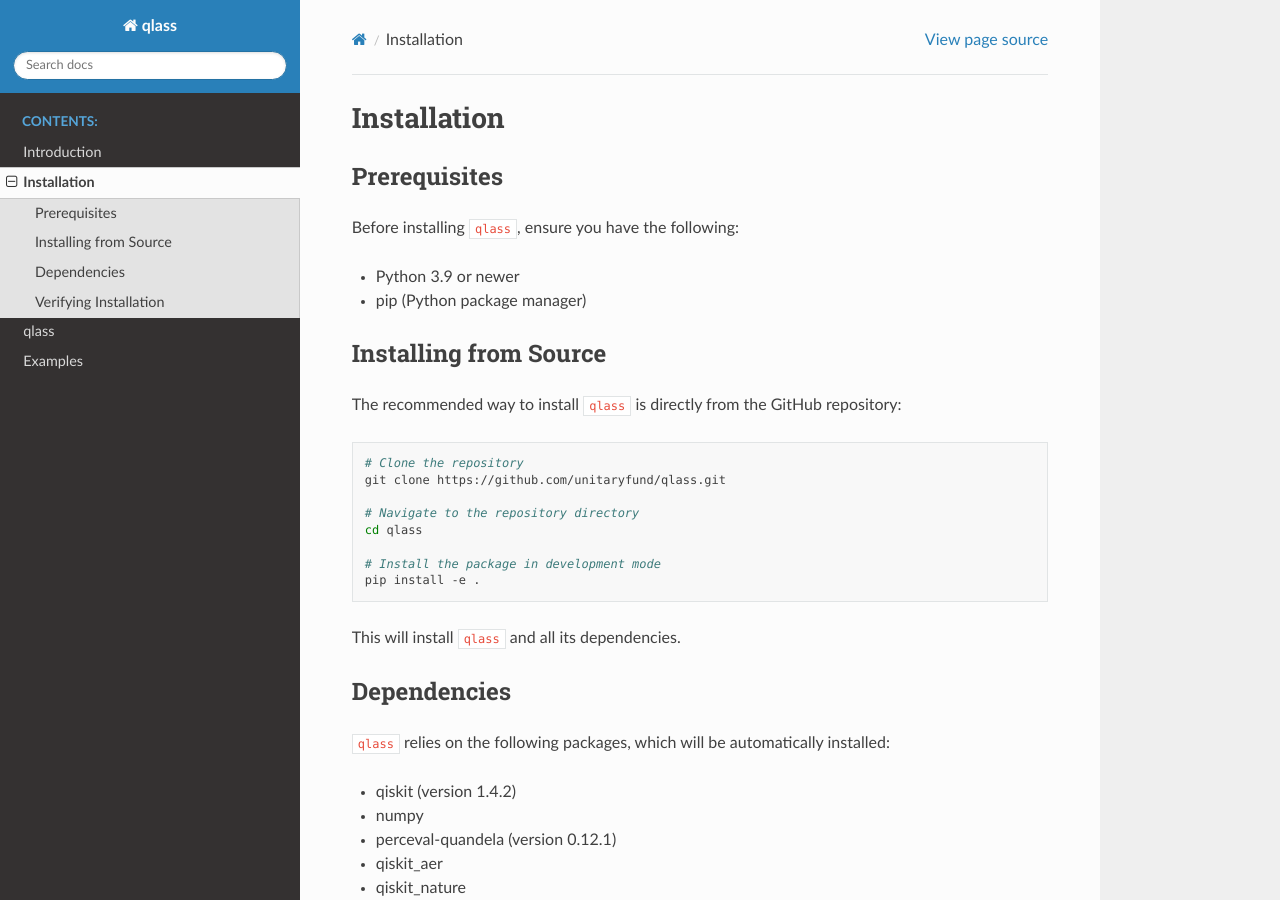
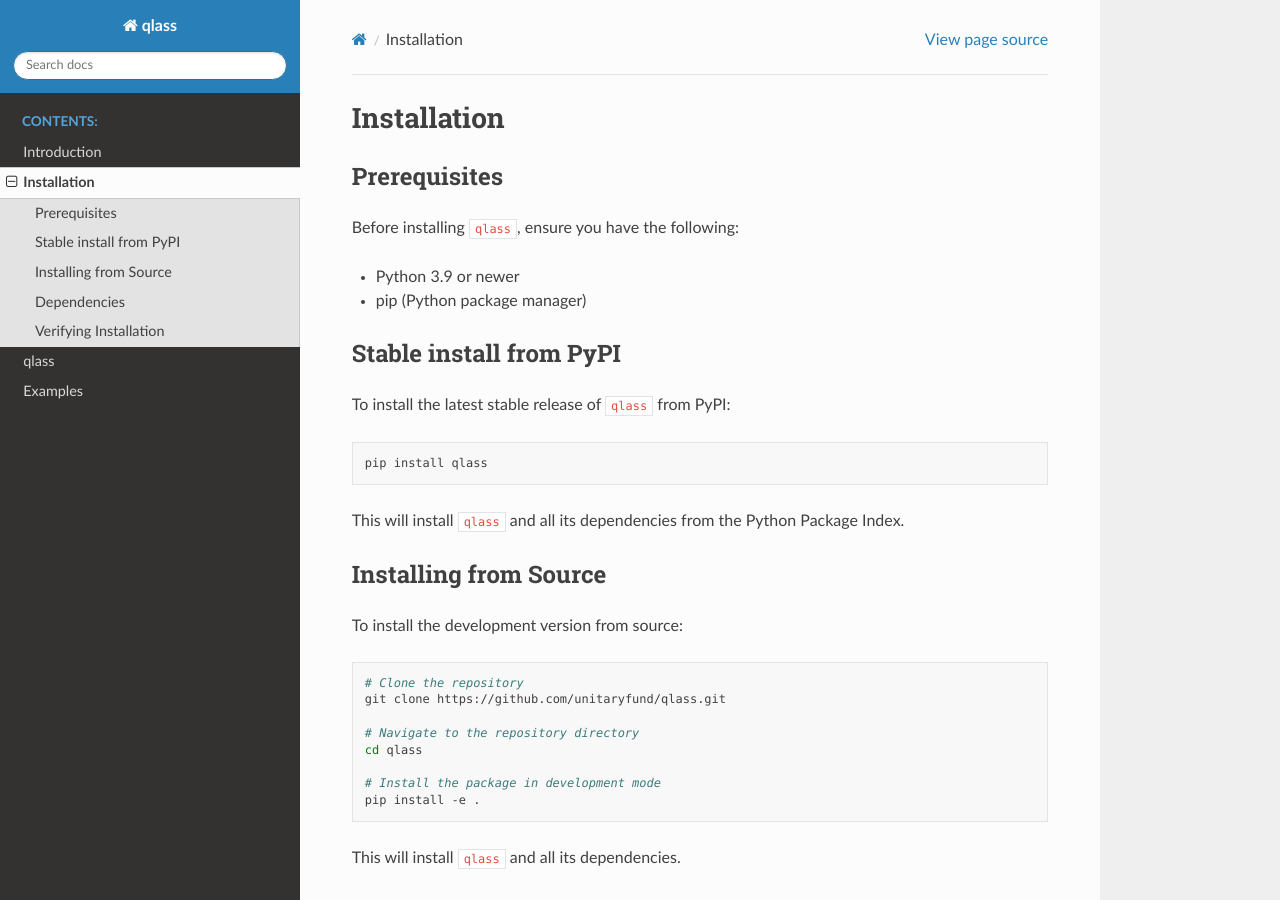
Before and after one commit to unitaryfoundation/qlass, a Sphinx documentation site: the page built from docs/installation.rst, in a window 1280 px wide and 900 px high. Built offline with Sphinx 7.4.7 and the Read the Docs theme 3.1.0, drawn with Linux system fonts in a browser that asks for light colours.

Commit message:
docs: add PyPI badge and stable install instructions to README and docs/installation.rst

```diff
--- a/docs/installation.rst
+++ b/docs/installation.rst
@@ -9,10 +9,22 @@
 - Python 3.9 or newer
 - pip (Python package manager)
 
+
+Stable install from PyPI
+-----------------------
+
+To install the latest stable release of ``qlass`` from PyPI:
+
+.. code-block:: bash
+
+   pip install qlass
+
+This will install ``qlass`` and all its dependencies from the Python Package Index.
+
 Installing from Source
 ---------------------
 
-The recommended way to install ``qlass`` is directly from the GitHub repository:
+To install the development version from source:
 
 .. code-block:: bash
 
```
Also changed, not shown: README.md (+20 -2 lines).
